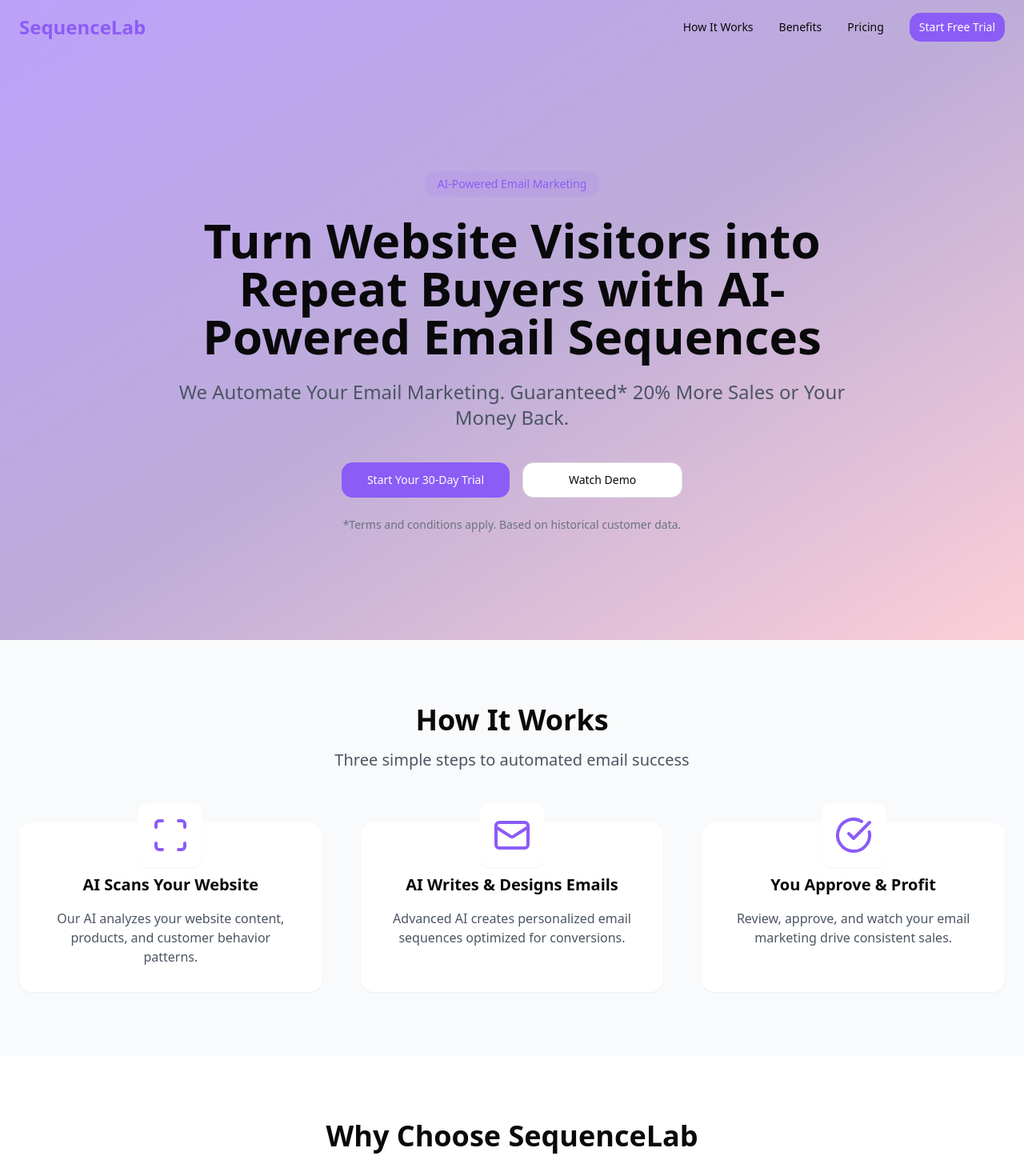
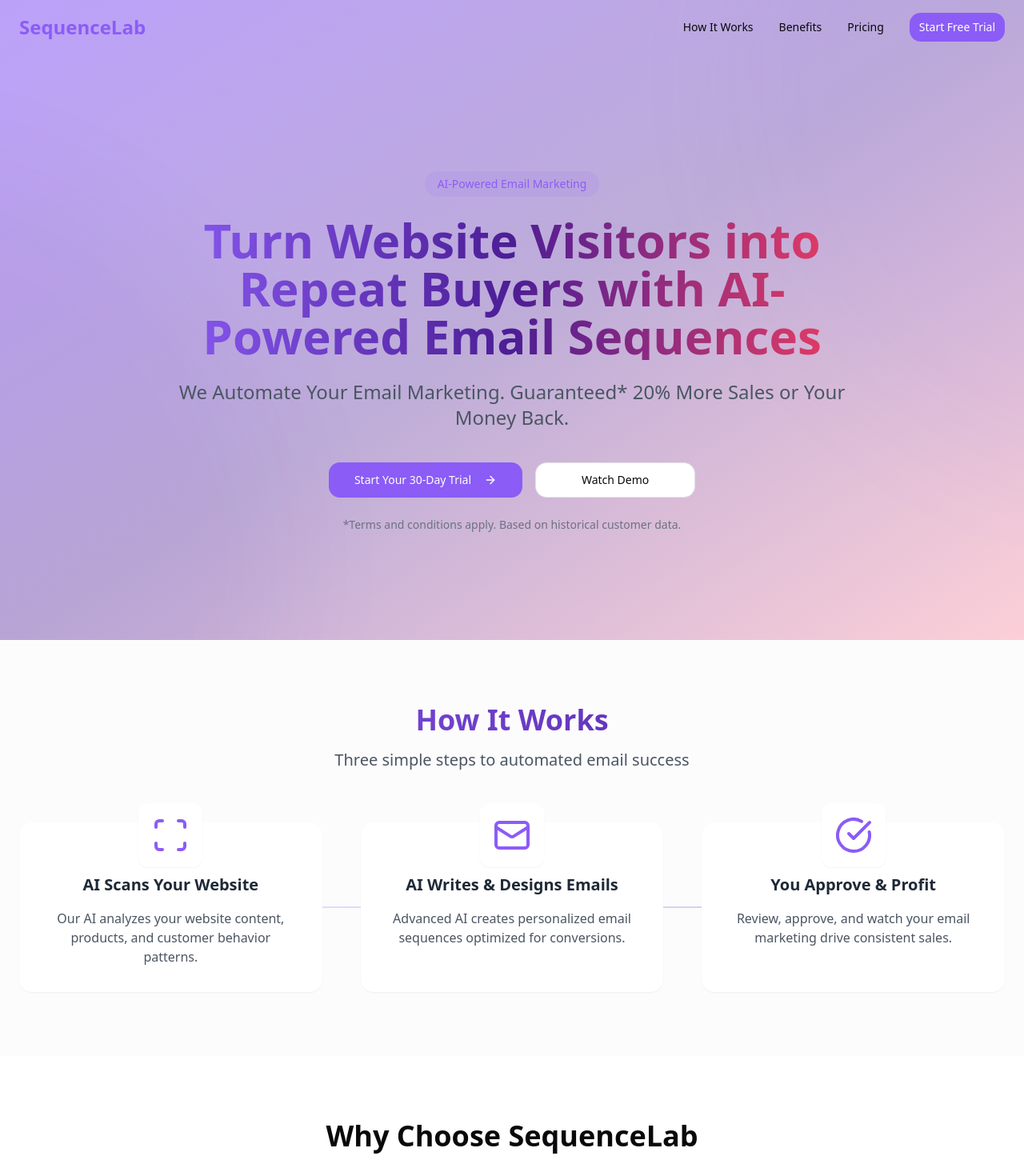
Before and after one commit to Asim-04/ai-sales-automator, a React (Vite) app: page / in a window 1280 px wide. Shown: the top 1460 px of the page at 80% size. Built offline with nearby package versions, Linux system fonts and the light colour scheme.

Commit message:
Update landing page design
Adjusted the landing page to enhance longevity while maintaining the existing theme. Inspired by the layout of the provided example website, modifications were made to improve overall aesthetics and user engagement.
[skip gpt_engineer]

```diff
--- a/src/components/Hero.tsx
+++ b/src/components/Hero.tsx
@@ -1,5 +1,6 @@
 import { Button } from "@/components/ui/button";
 import { motion } from "framer-motion";
+import { ArrowRight } from "lucide-react";
 
 const Hero = () => {
   return (
@@ -11,29 +12,65 @@ const Hero = () => {
           transition={{ duration: 0.8 }}
           className="text-center max-w-4xl mx-auto"
         >
-          <span className="inline-block px-4 py-1.5 mb-6 text-sm font-medium bg-primary/10 text-primary rounded-full">
+          <motion.span
+            initial={{ opacity: 0, scale: 0.9 }}
+            animate={{ opacity: 1, scale: 1 }}
+            transition={{ delay: 0.2 }}
+            className="inline-block px-4 py-1.5 mb-6 text-sm font-medium bg-primary/10 text-primary rounded-full"
+          >
             AI-Powered Email Marketing
-          </span>
-          <h1 className="text-4xl md:text-6xl font-bold leading-tight mb-6">
+          </motion.span>
+          <motion.h1
+            initial={{ opacity: 0, y: 20 }}
+            animate={{ opacity: 1, y: 0 }}
+            transition={{ delay: 0.4 }}
+            className="text-4xl md:text-6xl font-bold leading-tight mb-6 bg-clip-text text-transparent bg-gradient-to-r from-primary via-secondary to-accent"
+          >
             Turn Website Visitors into Repeat Buyers with AI-Powered Email Sequences
-          </h1>
-          <p className="text-xl md:text-2xl text-gray-600 mb-10">
+          </motion.h1>
+          <motion.p
+            initial={{ opacity: 0, y: 20 }}
+            animate={{ opacity: 1, y: 0 }}
+            transition={{ delay: 0.6 }}
+            className="text-xl md:text-2xl text-gray-600 mb-10"
+          >
             We Automate Your Email Marketing. Guaranteed* 20% More Sales or Your Money Back.
-          </p>
-          <div className="flex flex-col sm:flex-row items-center justify-center gap-4">
-            <Button size="lg" className="min-w-[200px] animate-in">
+          </motion.p>
+          <motion.div
+            initial={{ opacity: 0, y: 20 }}
+            animate={{ opacity: 1, y: 0 }}
+            transition={{ delay: 0.8 }}
+            className="flex flex-col sm:flex-row items-center justify-center gap-4"
+          >
+            <Button size="lg" className="min-w-[200px] group animate-in hover:scale-105 transition-all duration-300">
               Start Your 30-Day Trial
+              <ArrowRight className="ml-2 h-4 w-4 group-hover:translate-x-1 transition-transform" />
             </Button>
-            <Button variant="outline" size="lg" className="min-w-[200px]">
+            <Button
+              variant="outline"
+              size="lg"
+              className="min-w-[200px] hover:bg-primary/5 transition-colors duration-300"
+            >
               Watch Demo
             </Button>
-          </div>
-          <p className="mt-6 text-sm text-gray-500">
+          </motion.div>
+          <motion.p
+            initial={{ opacity: 0 }}
+            animate={{ opacity: 1 }}
+            transition={{ delay: 1 }}
+            className="mt-6 text-sm text-gray-500"
+          >
             *Terms and conditions apply. Based on historical customer data.
-          </p>
+          </motion.p>
         </motion.div>
       </div>
       <div className="absolute inset-0 bg-gradient opacity-30"></div>
+
+      {/* Abstract shapes in the background */}
+      <div className="absolute inset-0 overflow-hidden pointer-events-none">
+        <div className="absolute -top-1/2 -right-1/2 w-[1000px] h-[1000px] rounded-full bg-primary/5 blur-3xl"></div>
+        <div className="absolute -bottom-1/2 -left-1/2 w-[1000px] h-[1000px] rounded-full bg-secondary/5 blur-3xl"></div>
+      </div>
     </section>
   );
 };
--- a/src/components/Process.tsx
+++ b/src/components/Process.tsx
@@ -21,13 +21,32 @@ const Process = () => {
   ];
 
   return (
-    <section id="how-it-works" className="py-20 bg-gray-50">
+    <section id="how-it-works" className="py-20 bg-gray-50/50">
       <div className="container mx-auto px-6">
         <div className="text-center mb-16">
-          <h2 className="text-3xl md:text-4xl font-bold mb-4">How It Works</h2>
-          <p className="text-xl text-gray-600">Three simple steps to automated email success</p>
+          <motion.h2
+            initial={{ opacity: 0, y: 20 }}
+            whileInView={{ opacity: 1, y: 0 }}
+            transition={{ duration: 0.5 }}
+            viewport={{ once: true }}
+            className="text-3xl md:text-4xl font-bold mb-4 bg-clip-text text-transparent bg-gradient-to-r from-primary to-secondary"
+          >
+            How It Works
+          </motion.h2>
+          <motion.p
+            initial={{ opacity: 0, y: 20 }}
+            whileInView={{ opacity: 1, y: 0 }}
+            transition={{ duration: 0.5, delay: 0.2 }}
+            viewport={{ once: true }}
+            className="text-xl text-gray-600"
+          >
+            Three simple steps to automated email success
+          </motion.p>
         </div>
-        <div className="grid md:grid-cols-3 gap-12">
+        <div className="grid md:grid-cols-3 gap-12 relative">
+          {/* Connection lines */}
+          <div className="hidden md:block absolute top-1/2 left-1/4 right-1/4 h-0.5 bg-gradient-to-r from-primary/20 to-secondary/20 -translate-y-1/2"></div>
+
           {steps.map((step, index) => (
             <motion.div
               key={index}
@@ -35,13 +54,18 @@ const Process = () => {
               whileInView={{ opacity: 1, y: 0 }}
               transition={{ duration: 0.5, delay: index * 0.2 }}
               viewport={{ once: true }}
-              className="relative p-8 bg-white rounded-2xl shadow-sm hover:shadow-md transition-shadow"
+              className="relative p-8 bg-white rounded-2xl shadow-sm hover:shadow-md transition-all duration-300 hover:-translate-y-1"
             >
               <div className="absolute -top-6 left-1/2 -translate-x-1/2 p-4 bg-white rounded-xl shadow-sm">
-                {step.icon}
+                <motion.div
+                  whileHover={{ scale: 1.1 }}
+                  transition={{ type: "spring", stiffness: 400, damping: 10 }}
+                >
+                  {step.icon}
+                </motion.div>
               </div>
               <div className="mt-8 text-center">
-                <h3 className="text-xl font-semibold mb-4">{step.title}</h3>
+                <h3 className="text-xl font-semibold mb-4 text-gray-800">{step.title}</h3>
                 <p className="text-gray-600">{step.description}</p>
               </div>
             </motion.div>
```
